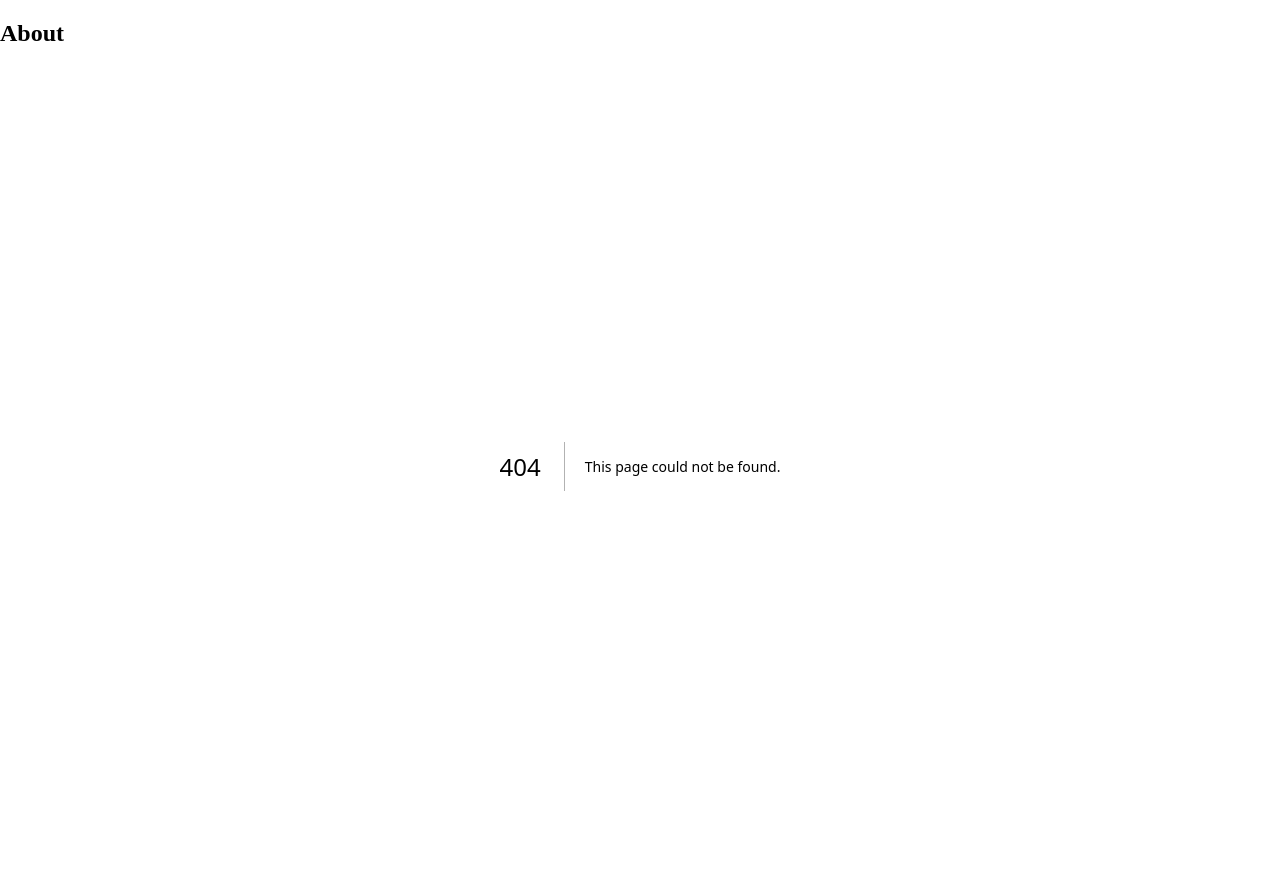
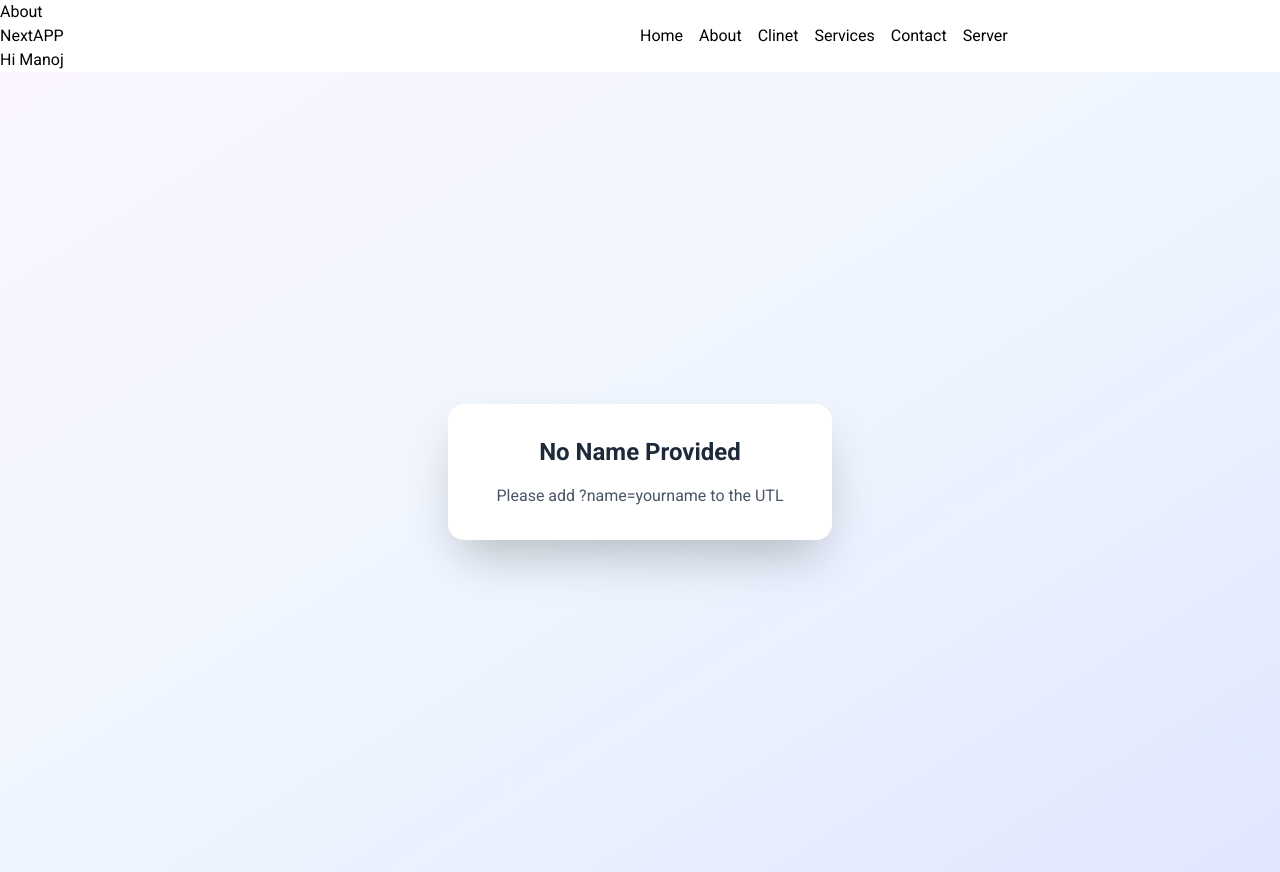
Before and after one commit to ManojAvhad13/Nextjs_App, a Next.js app: page /datafetch/servercomp in a window 1280 px wide. Before the commit this address had no page. Built offline with nearby package versions, Linux system fonts and the light colour scheme; a web font is replaced by a local one.

Commit message:
add data fetching

```diff
--- /dev/null
+++ b/app/(user)/datafetch/page.jsx
@@ -0,0 +1,9 @@
+const DataFetch = async () => {
+    return (
+        <div>
+            <h1>Data Fetch</h1>
+        </div>
+    )
+}
+
+export default DataFetch
--- /dev/null
+++ b/app/(user)/datafetch/servercomp/page.jsx
@@ -0,0 +1,35 @@
+const DataFetchServer = async (props) => {
+
+    const searchParams = await props.searchParams;
+    const userName = searchParams.name;
+
+    // Handle case where no name is provided
+
+    if (!userName) {
+        return (
+            <div className="min-h-screen bg-gradient-to-br from-purple-50 via-blue-50 to-indigo-100 flex items-center justify-center p-4">
+                <div className="bg-white rounded-2xl shadow-2xl p-8 max-w-sm w-full">
+                    <div className="text-center">
+                        <h1 className="text-2xl font-bold text-gray-800 mb-4">
+                            No Name Provided
+                        </h1>
+                        <p className="text-gray-600">
+                            Please add ?name=yourname to the UTL
+                        </p>
+                    </div>
+                </div>
+            </div>
+        )
+    }
+
+
+    const res = await fetch(`https://api.genderize.io/?name=${userName}`);
+    const userData = await res.json();
+    console.log(userData);
+    const confidencePercentage = userData.probability * 100;
+
+    return <h1>Data Fetching - {userData.name} - {userData.gender} - {confidencePercentage}%</h1>
+
+}
+
+export default DataFetchServer
--- /dev/null
+++ b/app/(user)/products/ProductList.jsx
@@ -0,0 +1,17 @@
+import React from 'react'
+
+const ProductList = () => {
+    return (
+        <>
+            <div>
+                ProductList
+            </div>
+
+            <div>
+
+            </div>
+        </>
+    )
+}
+
+export default ProductList
--- a/app/(user)/products/page.jsx
+++ b/app/(user)/products/page.jsx
@@ -1,4 +1,5 @@
 import React from 'react'
+import ProductList from './ProductList';
 
 const Products = async ({ searchParams }) => {
 
@@ -13,6 +14,7 @@ const Products = async ({ searchParams }) => {
     return (
         <div>
             Showing {category} products, sorted by {sort}, page {page}
+            <ProductList />
         </div>
     )
 }
```
